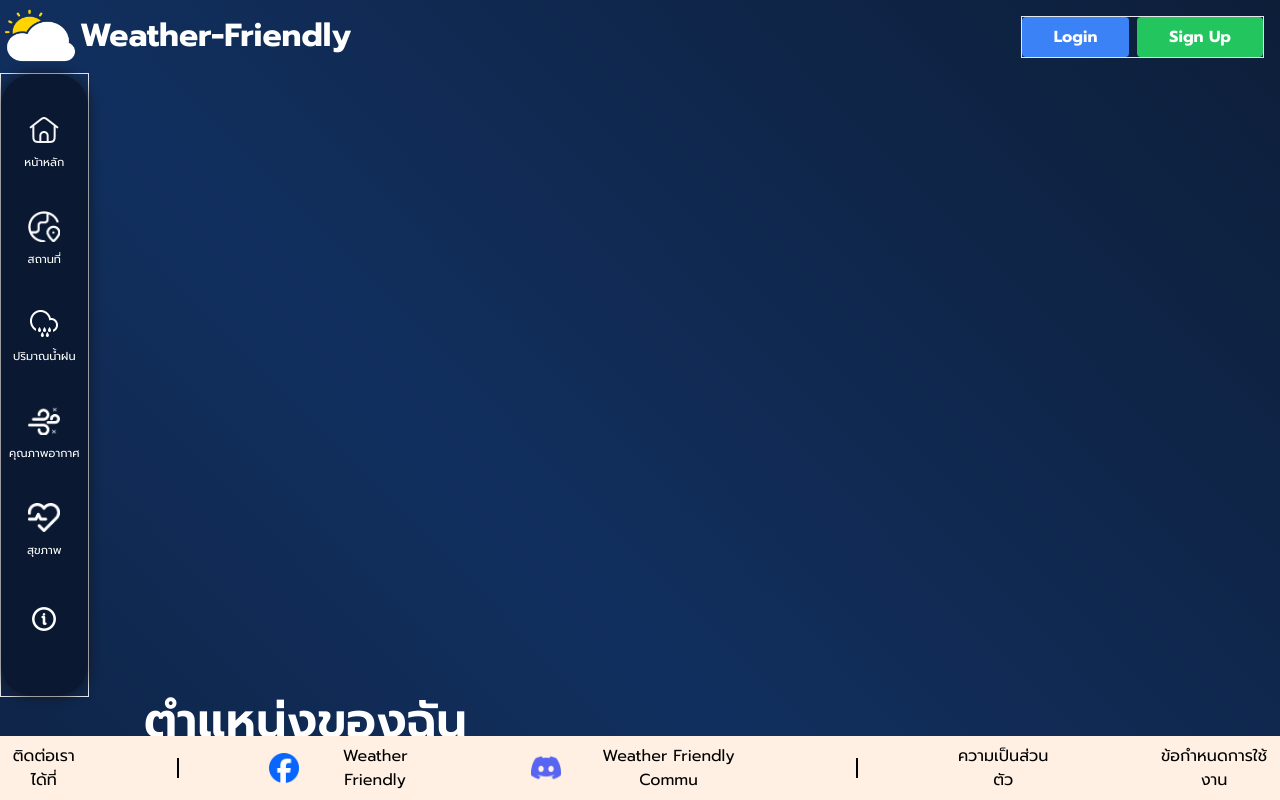
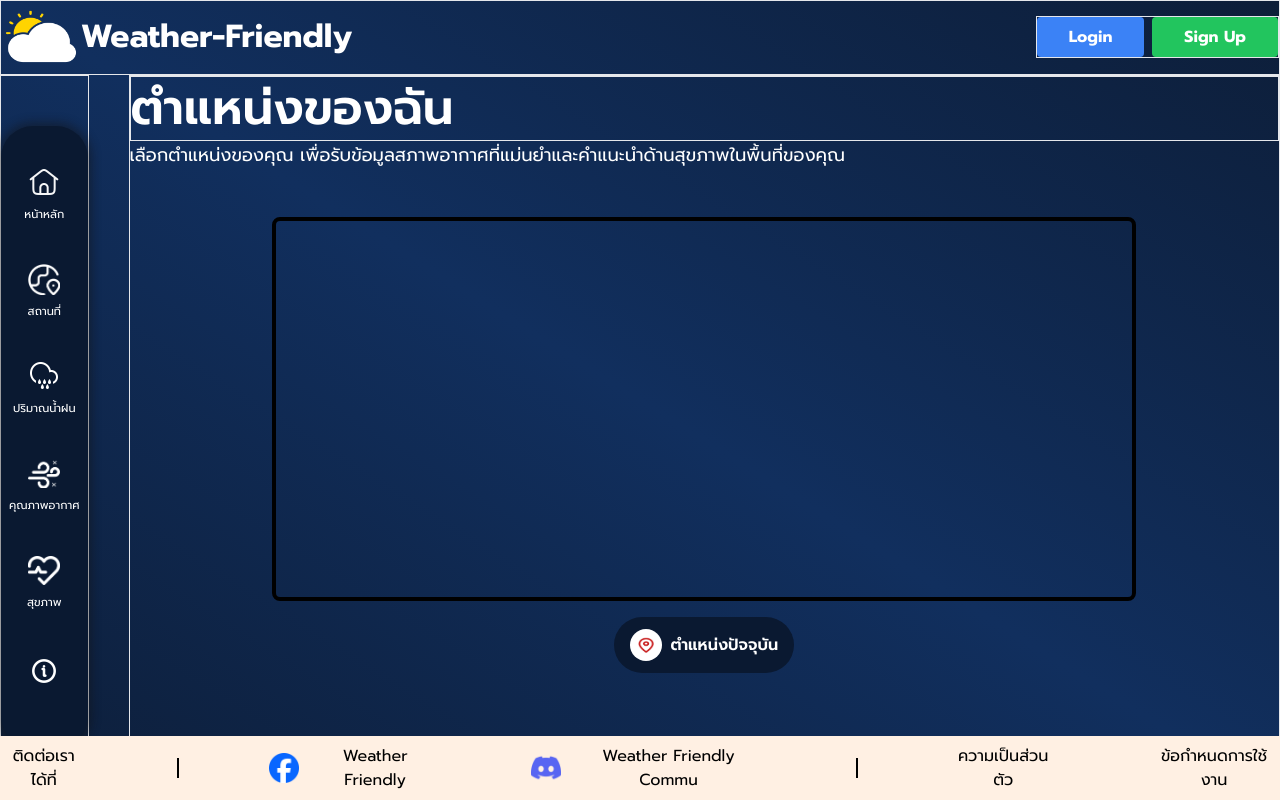
Before and after one commit to farlos3/Weather-friendly, a Next.js app: page /Location in a window 1280 px wide. Shown: the top 800 px of the page. Built offline with nearby package versions, Linux system fonts and the light colour scheme.

Commit message:
finish the location page

```diff
--- a/app/Location/page.jsx
+++ b/app/Location/page.jsx
@@ -8,33 +8,37 @@ import "/app/globals.css";
 
 export default function page() {
   return (
-    <main className="flex min-h-screen bg-gradient-to-bl from-[#0D1E39] via-[#112F5E] to-[#0D1E39] text-white">
-      <section className="flex flex-col w-full ">
-        <header>
+    <main className="flex flex-col h-screen h-full w-full bg-gradient-to-bl from-[#0D1E39] via-[#112F5E] to-[#0D1E39] text-white">
+      <div className="flex justify-between border items-center">
         <Headlogo />
-          <Navbar />
-        </header>
-        <div className="absolute top-0 right-0 p-4">
         <RegisterButton />
       </div>
-        <section className="text-start ml-24 pl-12">
-          <h1 className="text-5xl font-semibold">ตำแหน่งของฉัน</h1>
-            <p className="text-3xl text-lg pt-4 ">
-              เลือกตำแหน่งของคุณ เพื่อรับข้อมูลสภาพอากาศที่แม่นยำและคำแนะนำด้านสุขภาพในพื้นที่ของคุณ
+
+      <section className="flex h-full w-full  max-[100%] ">
+        <Navbar />
+        <div className="inline ml-10 justify-between border w-full">
+          <h1 className="h-[9%] flex items-center w-full text-5xl font-semibold border">
+            ตำแหน่งของฉัน
+          </h1>
+          <p className="text-3xl text-lg h-fit h-[5%] flex items-center ">
+            เลือกตำแหน่งของคุณ
+            เพื่อรับข้อมูลสภาพอากาศที่แม่นยำและคำแนะนำด้านสุขภาพในพื้นที่ของคุณ
           </p>
-        </section>
+
           <section className="flex justify-center items-center mt-8">
             <section className="rounded-lg w-11/12 max-w-4xl p-4 text-black">
-            <div className="border-2 border-4 border border-black h-96 rounded-lg overflow-hidden">
-
+              <div className="border-2 border-4 border border-black h-96 rounded-lg ">
                 {/* แผนที่ */}
-
               </div>
 
               <section className="flex justify-center mt-4">
                 <button className="flex items-center bg-[#0A1931] px-4 py-3 rounded-full text-white font-semibold">
                   <div className="flex items-center justify-center bg-white rounded-full h-8 w-8 mr-2">
-                  <img src="/img/location Icon.png" alt="icon_location" className="h-4 w-4" />
+                    <img
+                      src="/img/location Icon.png"
+                      alt="icon_location"
+                      className="h-4 w-4"
+                    />
                   </div>
                   ตำแหน่งปัจจุบัน
                 </button>
@@ -42,10 +46,11 @@ export default function page() {
               </section>
             </section>
           </section>
+        </div>
+      </section>
       <footer className="mt-auto text-black">
         <Footer />
       </footer>
-      </section>
     </main>
   );
 }
```
Lines whose indentation alone changed are shown as unchanged.
